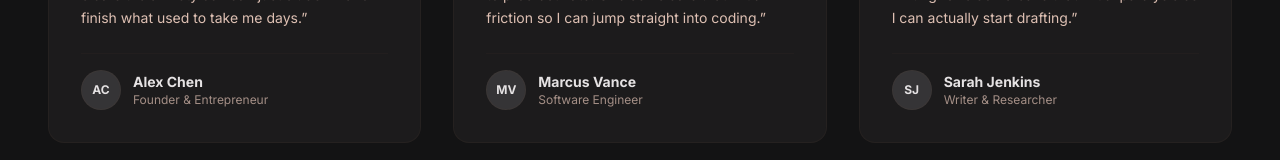
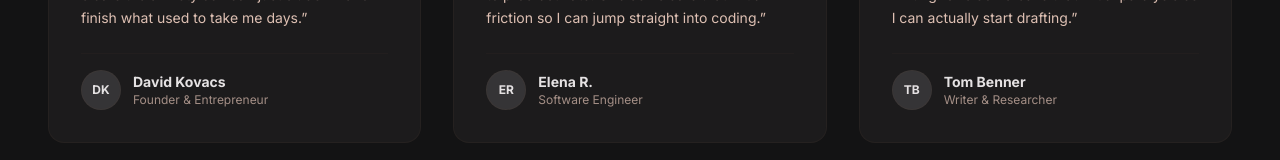
Before and after one commit to akshayk95388/unblock-focus, a Next.js app: page / in a window 1280 px wide. Shown: the part 2679-2839 px from the top of the page. Built offline with nearby package versions, Linux system fonts and the light colour scheme; no server answers.

Commit message:
style(landing): update testimonial names for authentic feel

```diff
--- a/src/app/page.tsx
+++ b/src/app/page.tsx
@@ -476,10 +476,10 @@ export default function Home() {
 
               <div className="flex items-center gap-3 pt-4 border-t border-outline-variant/10">
                 <div className="w-10 h-10 rounded-full bg-surface-container-highest border border-outline-variant/20 flex items-center justify-center font-bold text-xs text-on-surface shrink-0">
-                  AC
+                  DK
                 </div>
                 <div>
-                  <h3 className="text-sm font-bold text-on-surface">Alex Chen</h3>
+                  <h3 className="text-sm font-bold text-on-surface">David Kovacs</h3>
                   <p className="text-xs text-on-surface-variant/70">Founder & Entrepreneur</p>
                 </div>
               </div>
@@ -503,10 +503,10 @@ export default function Home() {
 
               <div className="flex items-center gap-3 pt-4 border-t border-outline-variant/10">
                 <div className="w-10 h-10 rounded-full bg-surface-container-highest border border-outline-variant/20 flex items-center justify-center font-bold text-xs text-on-surface shrink-0">
-                  MV
+                  ER
                 </div>
                 <div>
-                  <h3 className="text-sm font-bold text-on-surface">Marcus Vance</h3>
+                  <h3 className="text-sm font-bold text-on-surface">Elena R.</h3>
                   <p className="text-xs text-on-surface-variant/70">Software Engineer</p>
                 </div>
               </div>
@@ -530,10 +530,10 @@ export default function Home() {
 
               <div className="flex items-center gap-3 pt-4 border-t border-outline-variant/10">
                 <div className="w-10 h-10 rounded-full bg-surface-container-highest border border-outline-variant/20 flex items-center justify-center font-bold text-xs text-on-surface shrink-0">
-                  SJ
+                  TB
                 </div>
                 <div>
-                  <h3 className="text-sm font-bold text-on-surface">Sarah Jenkins</h3>
+                  <h3 className="text-sm font-bold text-on-surface">Tom Benner</h3>
                   <p className="text-xs text-on-surface-variant/70">Writer & Researcher</p>
                 </div>
               </div>
```
